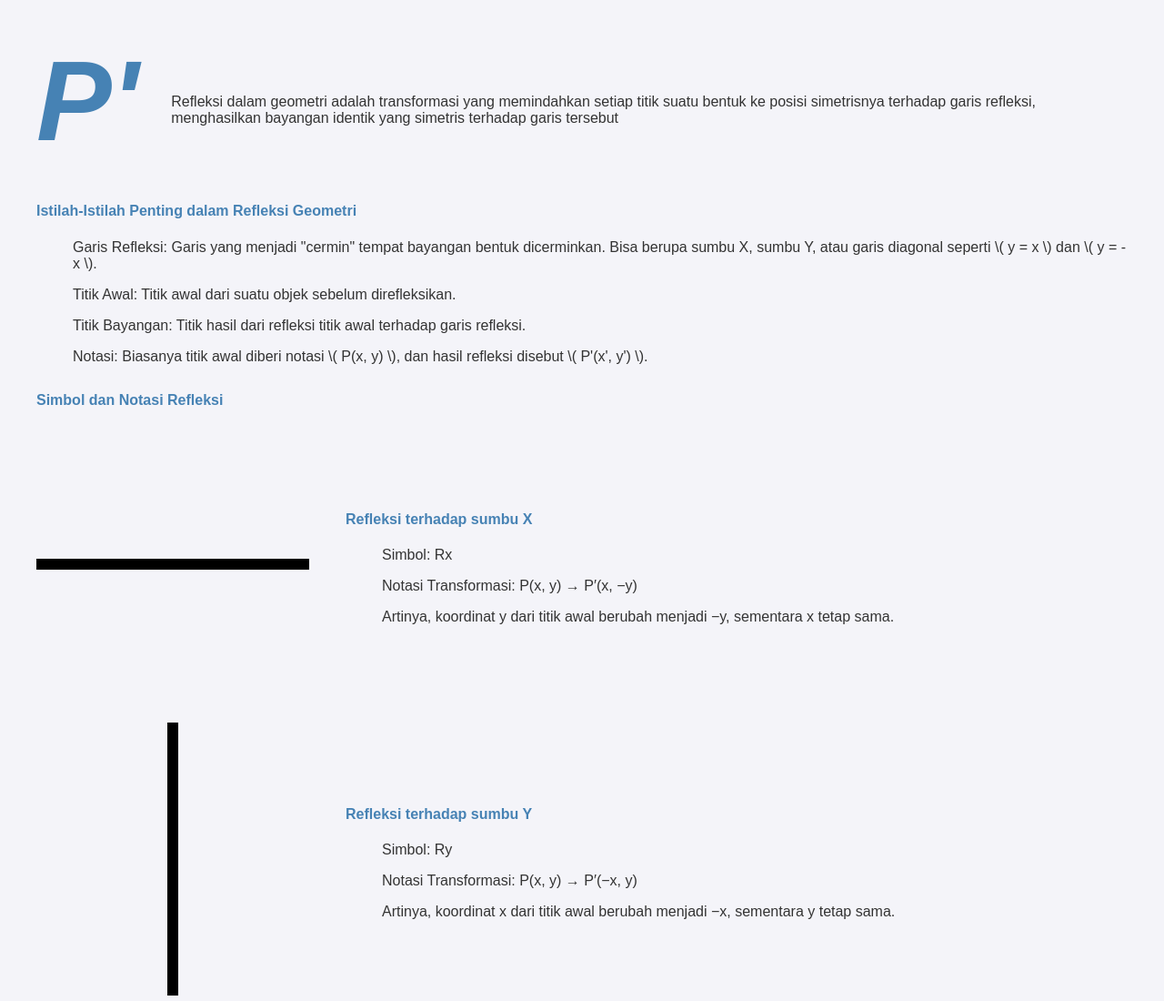
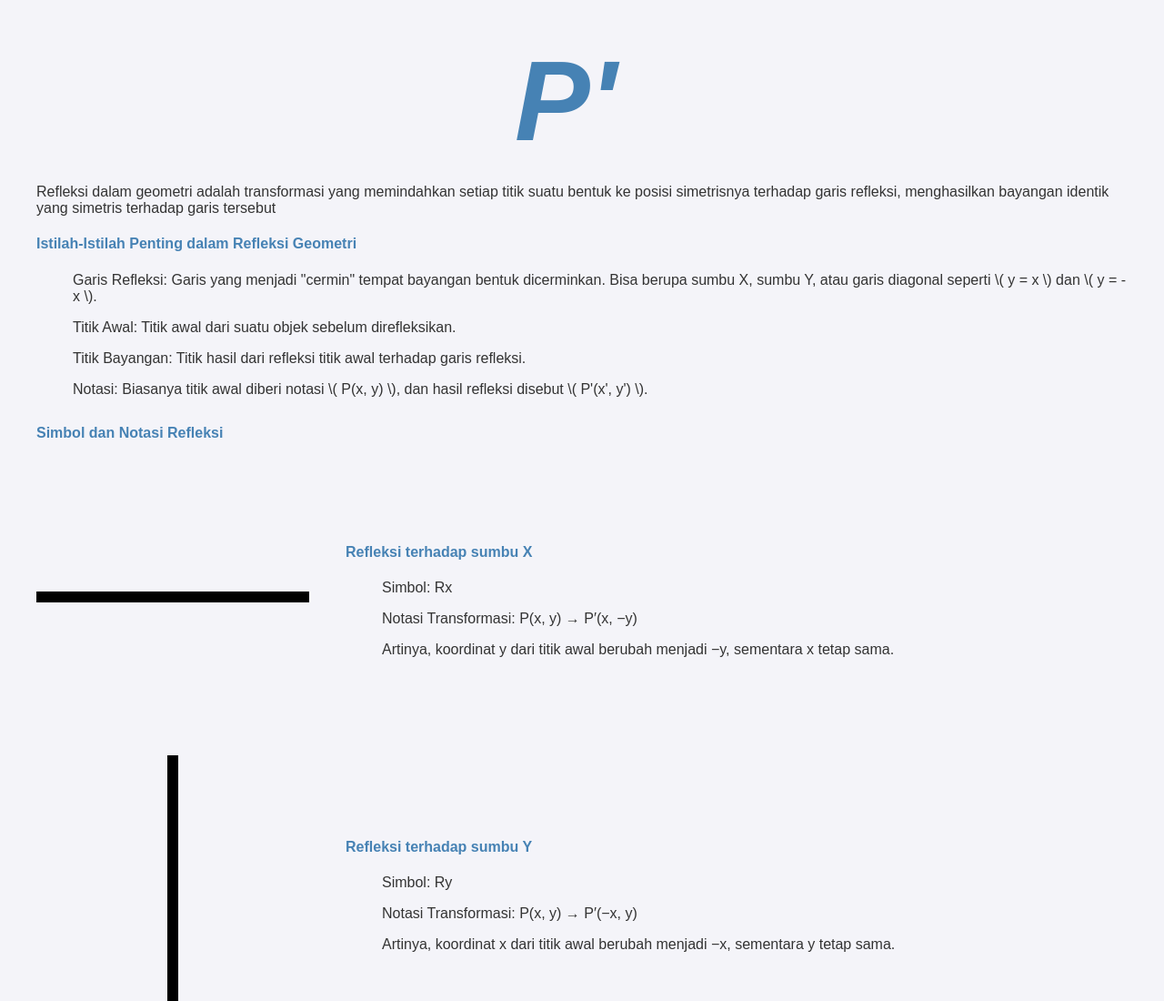
Before and after one commit to alw-bruh/gm.github.io, a plain HTML site: page index.html in a window 1280 px wide. Shown: the top 1100 px of the page at 91% size. Drawn offline with Linux system fonts and the light colour scheme.

Commit message:
Add files via upload

```diff
--- a/style.css
+++ b/style.css
@@ -15,8 +15,7 @@ body {
 
 
 #header {
-    display: flex;
-    flex-direction: row;
+
     align-items: center;
 
     margin-bottom: 20px;
```
